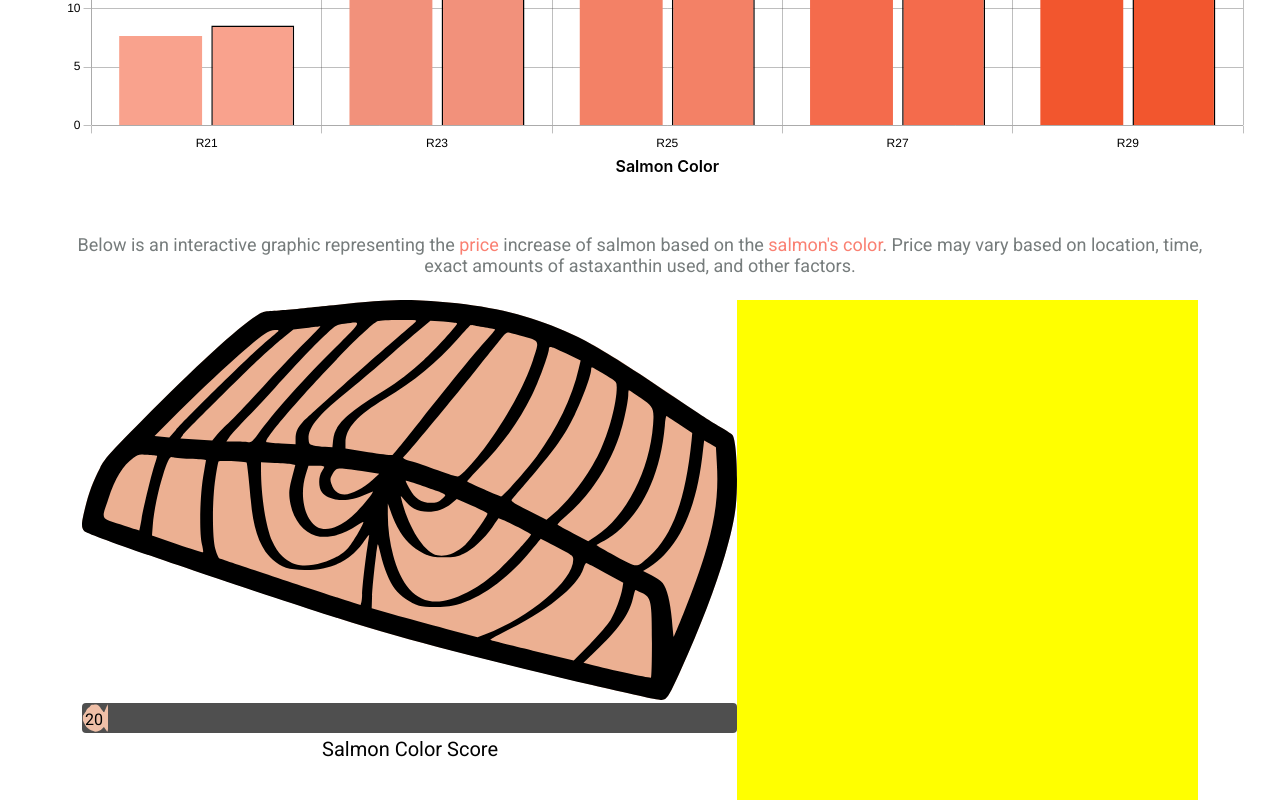
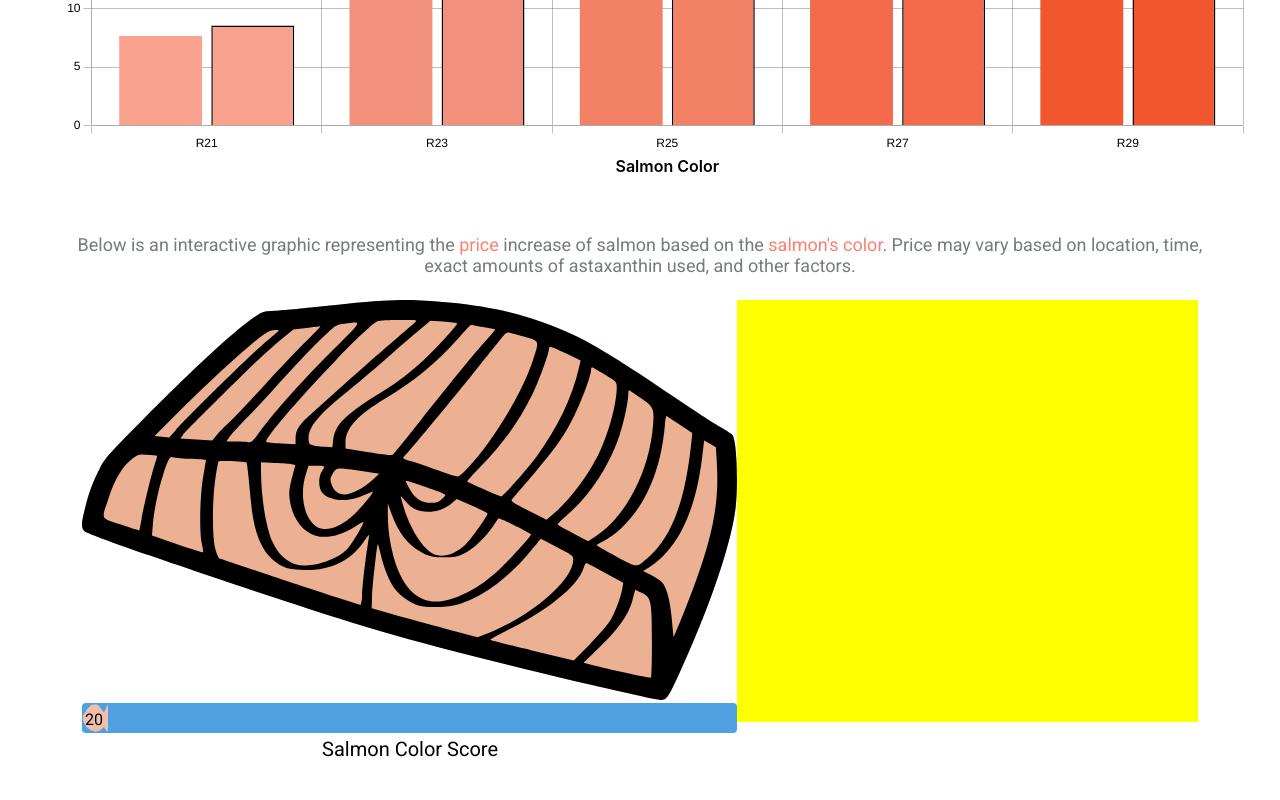
Before and after one commit to sungyotkim/gray-salmon-please, a React (Vite) app in the folder gray-salmon-please/: page / in a window 1280 px wide. Shown: the part 2414-3214 px from the top of the page. Built offline with nearby package versions, Linux system fonts and the light colour scheme.

Commit message:
change slider background

```diff
--- a/gray-salmon-please/src/components/InteractiveSlider/SliderComponent/SliderComponent.css
+++ b/gray-salmon-please/src/components/InteractiveSlider/SliderComponent/SliderComponent.css
@@ -10,17 +10,13 @@
   appearance: none;
   width: 100%;
   height: 100%;
-  background: #242424;
   outline: none;
   transition: opacity 0.2s;
   opacity: 0.8;
   border-radius: 4px;
   --sliderThumbBackground: #ecb092;
   position: relative;
-}
-
-.slider-dark {
-  background: #ffffff;
+  background: #2389da;
 }
 
 .slider:hover {
--- a/gray-salmon-please/src/components/InteractiveSlider/SliderComponent/SliderComponent.tsx
+++ b/gray-salmon-please/src/components/InteractiveSlider/SliderComponent/SliderComponent.tsx
@@ -51,7 +51,7 @@ export const SliderComponent: React.FC<SliderComponentProps> = ({
           min="20"
           max="34"
           value={sliderCost}
-          className={darkMode ? "slider slider-dark" : "slider"}
+          className="slider"
           onChange={handleChange}
           id="myRange"
           name="slider"
--- a/gray-salmon-please/src/components/InteractiveSlider/SliderImage/SliderImage.css
+++ b/gray-salmon-please/src/components/InteractiveSlider/SliderImage/SliderImage.css
@@ -1,7 +1,7 @@
 .slider-image {
   width: 100%;
   max-width: 655px;
-  height: calc(54vw * 400px / 655px);
+  height: calc((54vw * 400) / 655);
   max-height: 400px;
   position: relative;
 }
--- a/gray-salmon-please/src/components/InteractiveSlider/SliderTable/SliderTable.css
+++ b/gray-salmon-please/src/components/InteractiveSlider/SliderTable/SliderTable.css
@@ -1,5 +1,7 @@
 .slider-table-wrapper {
   width: 100%;
   background-color: yellow;
-  height: 100%;
+  /* height: 100%; */
+  height: calc((54vw * 400) / 655);
+  /* max-height: 400px; */
 }
```
